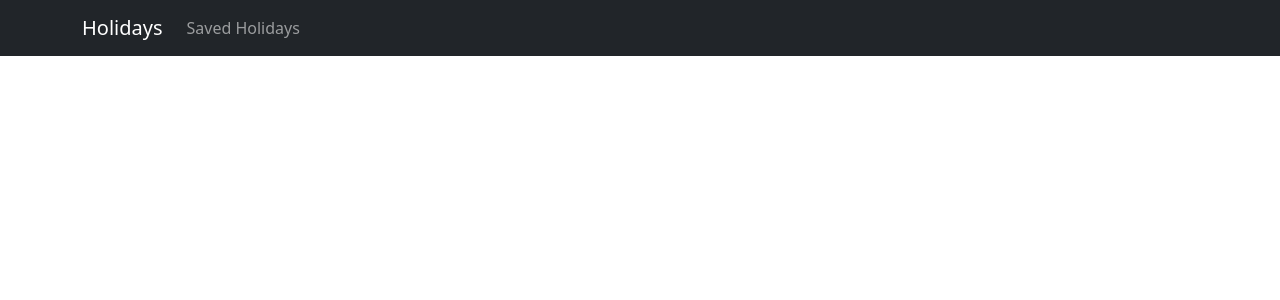
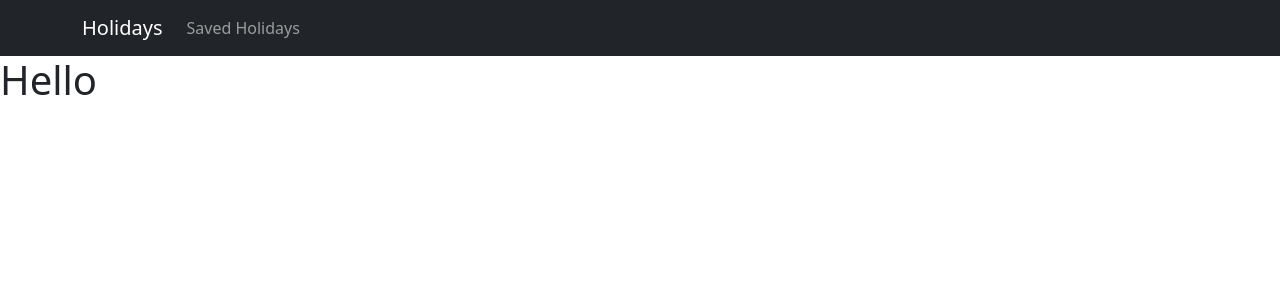
Before and after one commit to MiuMiuMiuMiuMiu/holiday, a React (Create React App) app in the folder my-app/: page /country in a window 1280 px wide. Shown: the top 300 px of the page. Built offline with nearby package versions, Linux system fonts and the light colour scheme.

Commit message:
Redirect user to country.js when country is selected & submitted in home.js

```diff
--- a/my-app/src/App.js
+++ b/my-app/src/App.js
@@ -1,4 +1,5 @@
 import Home from "./pages/home";
+import Country from "./pages/country";
 import './App.css';
 import 'bootstrap/dist/css/bootstrap.min.css';
 import Container from 'react-bootstrap/Container';
@@ -29,6 +30,7 @@ function App() {
       </ThemeProvider>
       <Routes>
         <Route path="/" element={<Home />} />
+        <Route path="/country" element={<Country />} />
       </Routes>
     </BrowserRouter>
   );
--- a/my-app/src/components/SearchBar.js
+++ b/my-app/src/components/SearchBar.js
@@ -4,12 +4,14 @@ import Col from 'react-bootstrap/Col';
 import Row from 'react-bootstrap/Row';
 import Button from 'react-bootstrap/Button';
 import Container from 'react-bootstrap/Container';
+import { useNavigate } from "react-router-dom";
 import axios from 'axios';
 
 function SearchBar() {
 
     const [country, setCountry] = useState([]);
     const [data, setData] = useState([]);
+    let navigate = useNavigate();
 
     useEffect(() => {
         axios.get('https://date.nager.at/api/v3/availableCountries')
@@ -18,10 +20,14 @@ function SearchBar() {
           })
     }, []);
 
-    console.log(country)
+    function handleSubmit(e) {
+        e.preventDefault();
+        navigate("/country");
+        //console.log("Go to country page")
+    }
 
     const listItems = data.map((country) =>
-        <option type="button" value={country.countryCode} key={country.name.toString()} onClick={() => setCountry(country.name)}>  {/*Country name as id*/}
+        <option type="button" value={country.countryCode} key={country.name.toString()}>  {/*Country name as id*/}
             {/*country.countryCode*/} {country.name}
         </option>
     );
@@ -29,7 +35,8 @@ function SearchBar() {
     return (
         <Container>
             <h1 className="mt-5 mb-5 text-center">Next holiday</h1>
-            <Row className="justify-content-center">
+            <Form onSubmit={handleSubmit}>
+                <Row className="justify-content-center" onChange={(e) => setCountry(e.target.value)}>
                     <Col xs={8} md={6} lg={5}>
                         <Form.Select size="lg">
                             {listItems}
@@ -39,6 +46,7 @@ function SearchBar() {
                         <Button variant="success" size="lg" type="submit">Show</Button>
                     </Col>
                 </Row>
+            </Form>
         </Container>
     )
 }
--- /dev/null
+++ b/my-app/src/pages/country.js
@@ -0,0 +1,14 @@
+import React from 'react';
+//import Holidays from '../components/Holidays.js';
+//import Countries from '../components/Countries.js';
+import SearchBar from '../components/SearchBar.js';
+
+function Home() {
+    return (
+        <div>
+            <h1>Hello</h1>
+        </div>
+    )
+}
+
+export default Home;
```
Lines whose indentation alone changed are shown as unchanged.
